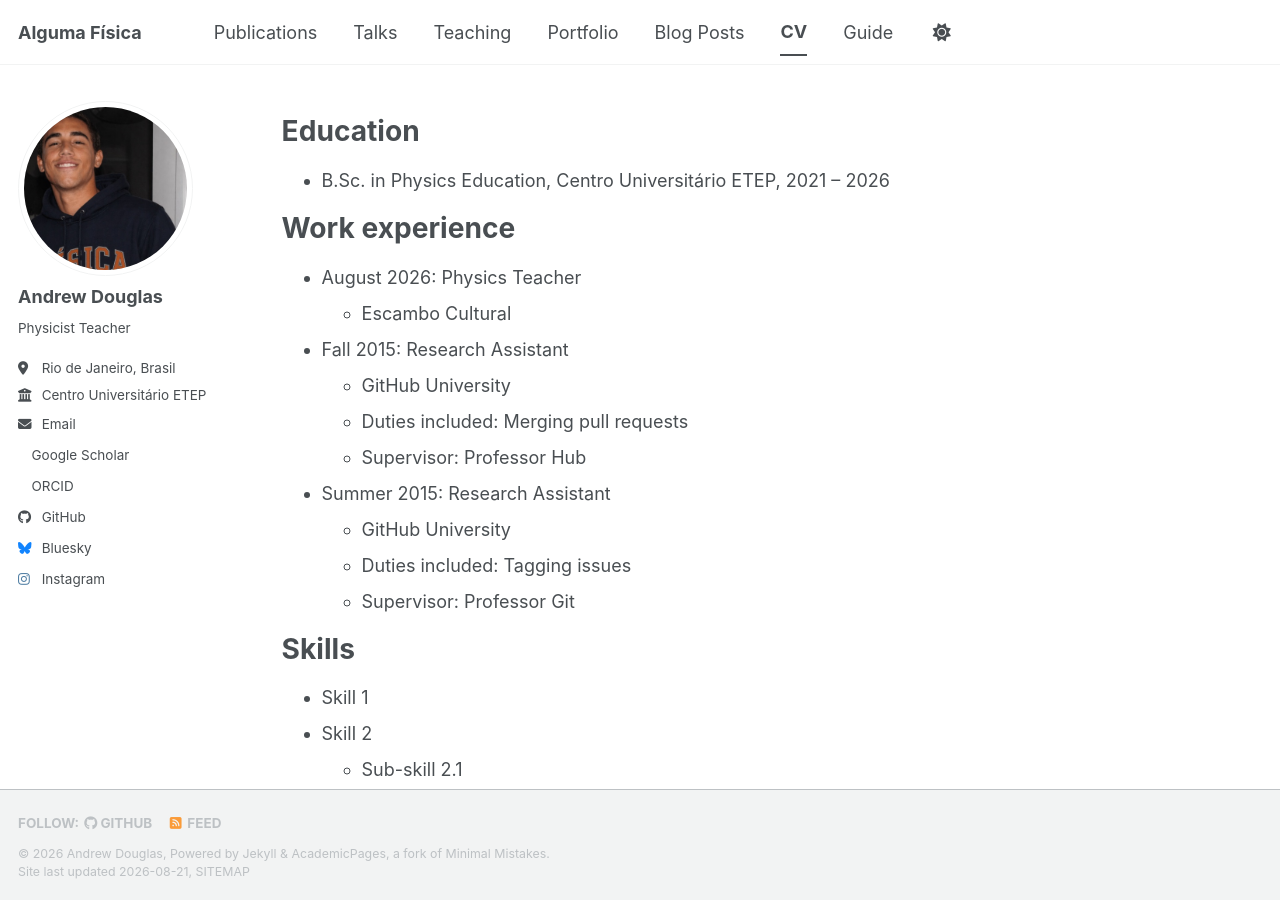
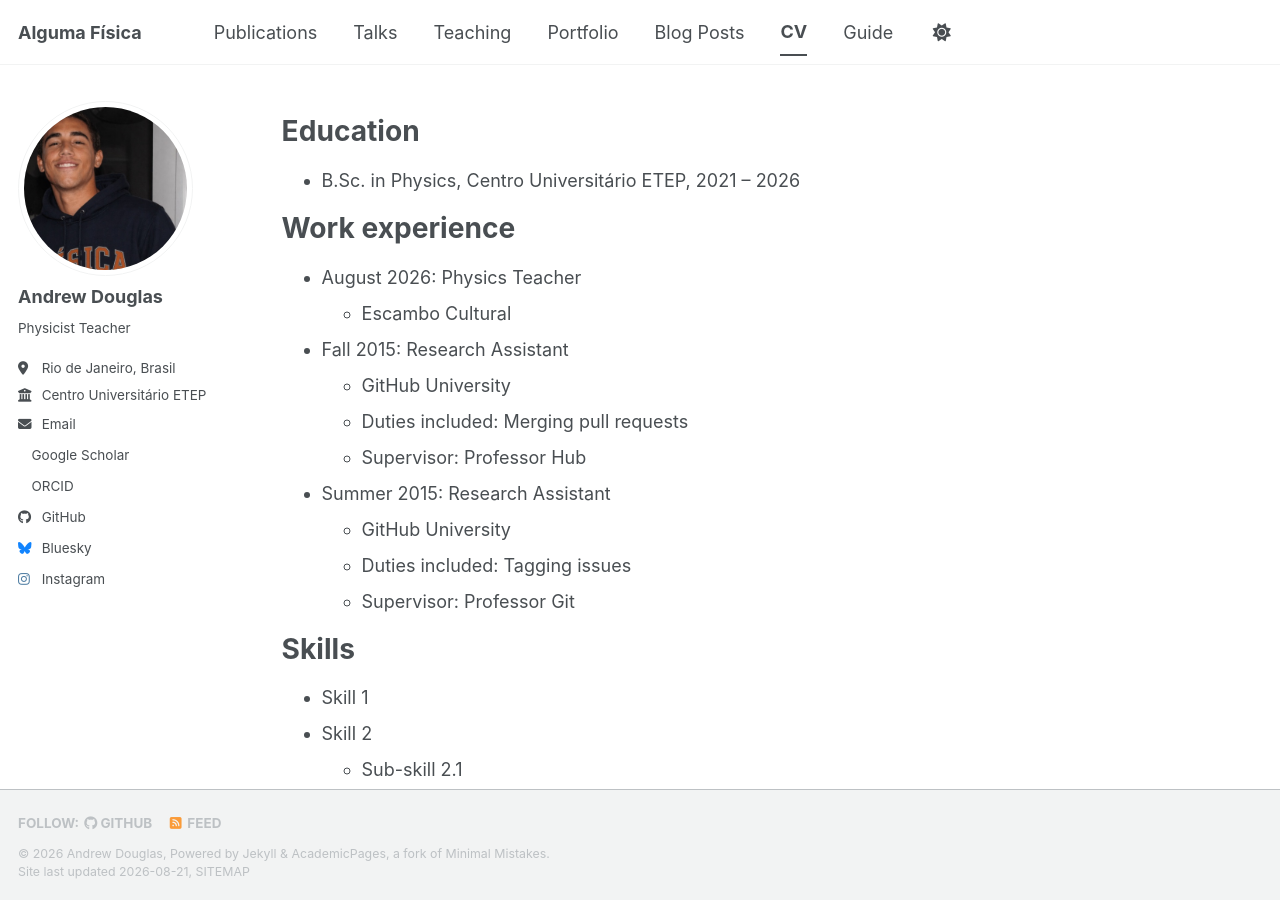
Before and after one commit to AndrewDSAM/AndrewDSAM.github.io, a Jekyll site: the page built from _pages/cv.md, in a window 1280 px wide and 900 px high. Built offline with Jekyll 4.4.1, drawn with Linux system fonts in a browser that asks for light colours; a style sheet for code colours, icons or effects is not loaded.

Commit message:
Update cv.md

```diff
--- a/_pages/cv.md
+++ b/_pages/cv.md
@@ -11,7 +11,7 @@ redirect_from:
 
 Education
 ======
-* B.Sc. in Physics Education, Centro Universitário ETEP, 2021 – 2026
+* B.Sc. in Physics, Centro Universitário ETEP, 2021 – 2026
 
 Work experience
 ======
```
